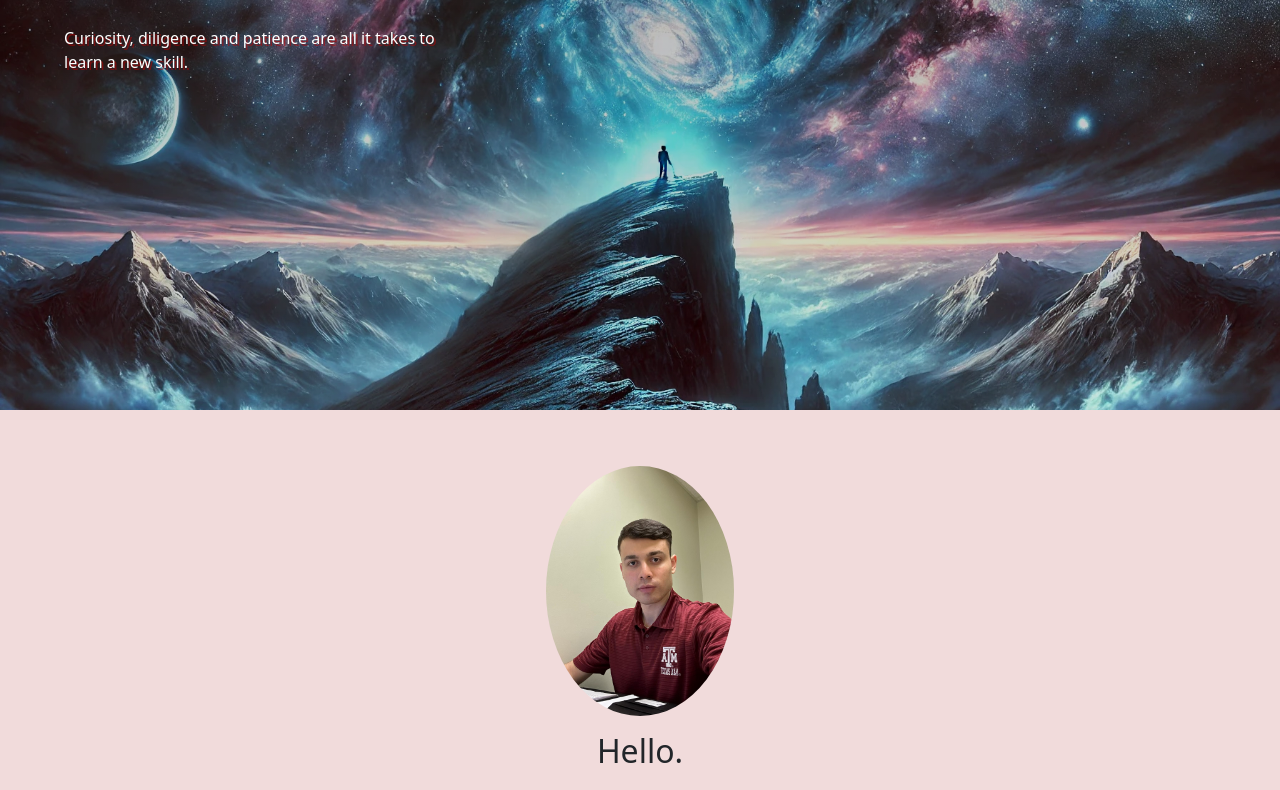
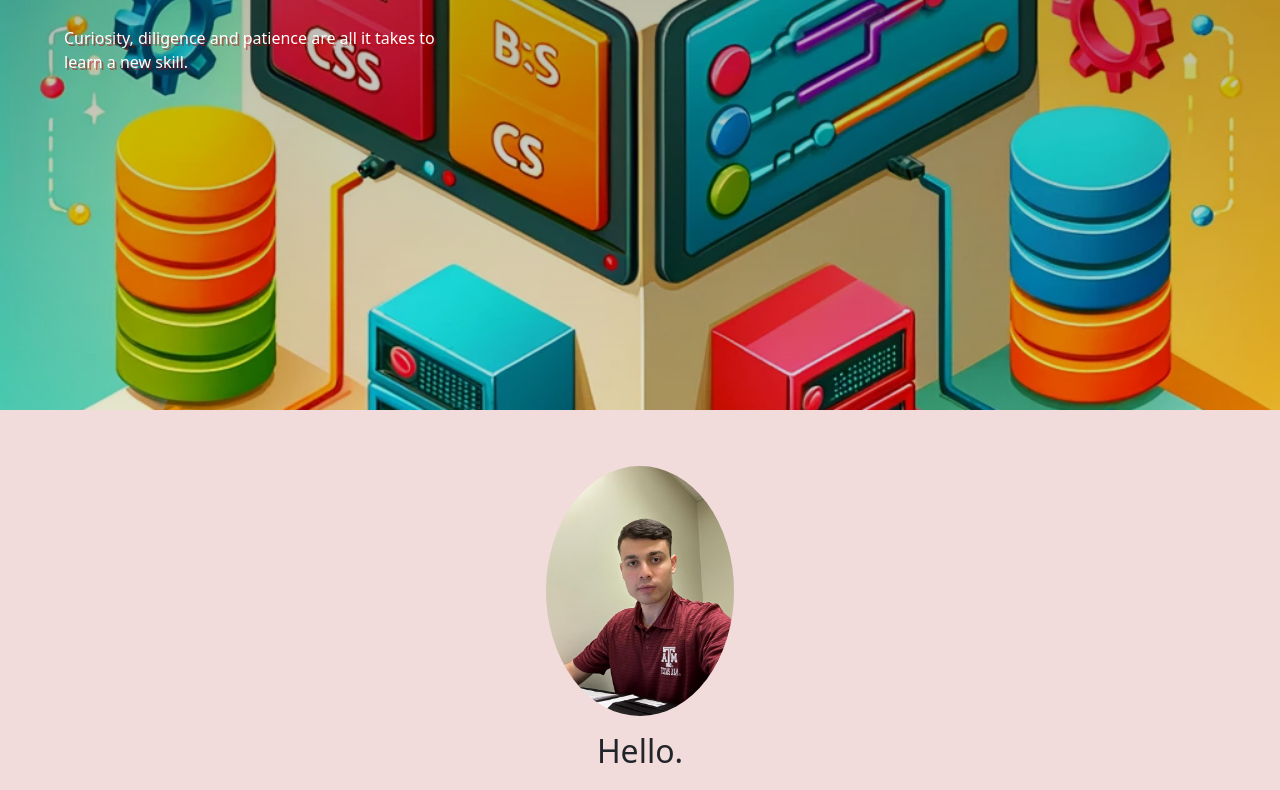
Before and after one commit to yusaCS/cs412ysagli-website, a plain HTML site: page index.html in a window 1280 px wide. Shown: the part 149-939 px from the top of the page. Drawn offline with nearby package versions, Linux system fonts and the light colour scheme.

Commit message:
Update style.css

```diff
--- a/style.css
+++ b/style.css
@@ -4,7 +4,7 @@
 #hero-section {
   height: 500px;
   color: white;
-  background-image: linear-gradient(rgba(0, 0, 0, .3), rgba(0, 0, 0, .1)), url(./assets/infinity.webp);
+  background-image: linear-gradient(rgba(0, 0, 0, .3), rgba(0, 0, 0, .1)), url(./assets/fullStack.webp);
   background-position: center, center;
   background-size: cover, cover;
   text-shadow: 2px 2px rgba(200, 0, 0, .5);
```
